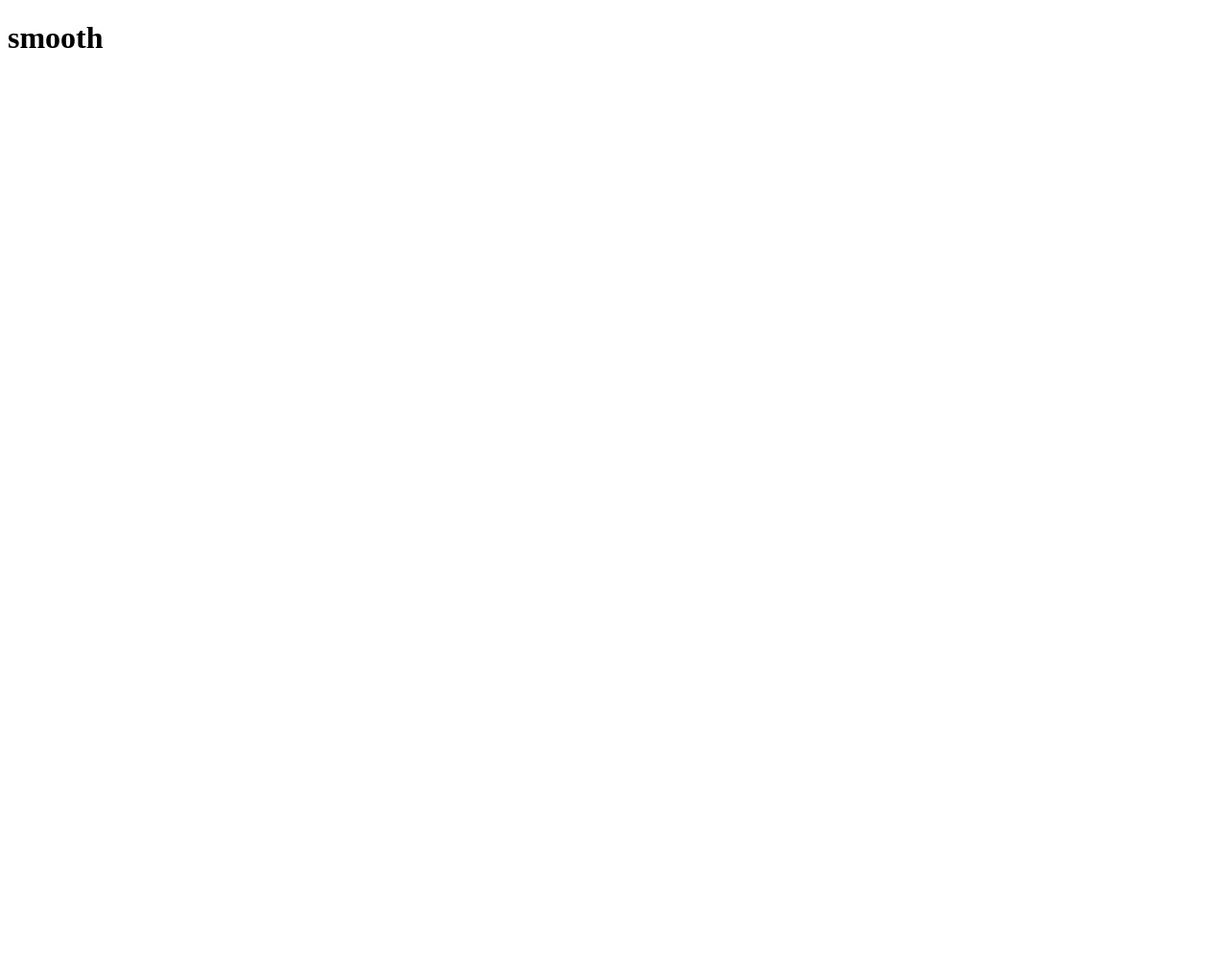
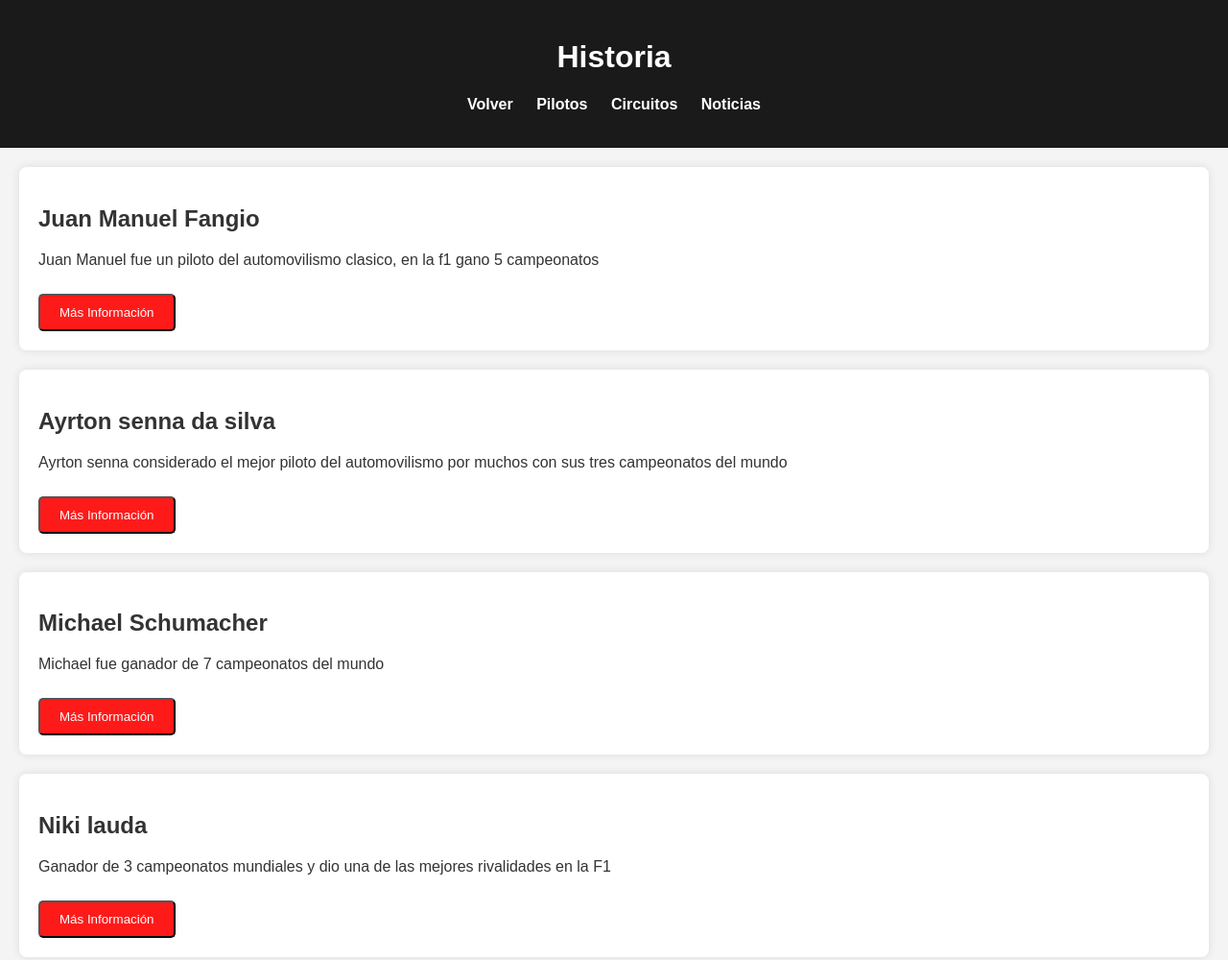
Before and after one commit to jruigar454/MotorSport, a plain HTML site: page src/historia.html in a window 1280 px wide. Shown: the top 1000 px of the page at 96% size. Before the commit the page ends 800 px from the top, so only its background shows below. Drawn offline with Linux system fonts and the light colour scheme.

Commit message:
07/02/2025

```diff
--- /dev/null
+++ b/index.css
@@ -0,0 +1,6 @@
+body {
+background-repeat: no-repeat;
+background-attachment: fixed;
+background-size: cover;
+    background-image: url('https://i.imgur.com/tSk0w3t.jpg');
+}
--- /dev/null
+++ b/src/css/ayrton.css
@@ -0,0 +1,7 @@
+body {
+    background-repeat: no-repeat;
+    background-attachment: fixed;
+    background-size: cover;
+        background-image: url('https://i.imgur.com/J5XqeuO.jpg');
+        color: #ffffff;
+    }
--- /dev/null
+++ b/src/css/index_f1.css
@@ -0,0 +1,73 @@
+body {
+    font-family: Arial, sans-serif;
+    margin: 0;
+    padding: 0;
+    background-color: #f4f4f4;
+    color: #333;
+    background-repeat: no-repeat;
+background-attachment: fixed;
+background-size: cover;
+    background-image: url('https://i.imgur.com/2fdIv3e.png');
+}
+
+header {
+    background-color: #1a1a1a;
+    color: white;
+    padding: 20px 0;
+    text-align: center;
+}
+
+nav ul {
+    list-style: none;
+    padding: 0;
+}
+
+nav ul li {
+    display: inline;
+    margin: 0 10px;
+}
+
+nav ul li a {
+    color: white;
+    text-decoration: none;
+    font-weight: bold;
+    transition: color 0.3s;
+}
+
+nav ul li a:hover {
+    color: #ff1a1a;
+}
+
+section {
+    padding: 20px;
+    margin: 20px;
+    background-color: white;
+    border-radius: 8px;
+    box-shadow: 0 0 10px rgba(0, 0, 0, 0.1);
+}
+
+.btn {
+    display: inline-block;
+    padding: 10px 20px;
+    margin-top: 10px;
+    background-color: #ff1a1a;
+    color: white;
+    text-decoration: none;
+    border-radius: 5px;
+    transition: background-color 0.3s, transform 0.3s;
+}
+
+.btn:hover {
+    background-color: #e60000;
+    transform: scale(1.05);
+}
+
+footer {
+    text-align: center;
+    padding: 10px 0;
+    background-color: #333;
+    color: white;
+    position: fixed;
+    bottom: 0;
+    width: 100%;
+}
--- /dev/null
+++ b/src/css/micheael.css
@@ -0,0 +1,73 @@
+body {
+    font-family: Arial, sans-serif;
+    margin: 0;
+    padding: 0;
+    background-color: #f4f4f4;
+    color: #ffffff;
+    background-repeat: no-repeat;
+background-attachment: fixed;
+background-size: cover;
+    background-image: url('https://i.imgur.com/qCxo5f4.jpg');
+}
+
+header {
+    background-color: #1a1a1a;
+    color: white;
+    padding: 20px 0;
+    text-align: center;
+}
+
+nav ul {
+    list-style: none;
+    padding: 0;
+}
+
+nav ul li {
+    display: inline;
+    margin: 0 10px;
+}
+
+nav ul li a {
+    color: white;
+    text-decoration: none;
+    font-weight: bold;
+    transition: color 0.3s;
+}
+
+nav ul li a:hover {
+    color: #ff1a1a;
+}
+
+section {
+    padding: 20px;
+    margin: 20px;
+    background-color: white;
+    border-radius: 8px;
+    box-shadow: 0 0 10px rgba(0, 0, 0, 0.1);
+}
+
+.btn {
+    display: inline-block;
+    padding: 10px 20px;
+    margin-top: 10px;
+    background-color: #ff1a1a;
+    color: white;
+    text-decoration: none;
+    border-radius: 5px;
+    transition: background-color 0.3s, transform 0.3s;
+}
+
+.btn:hover {
+    background-color: #e60000;
+    transform: scale(1.05);
+}
+
+footer {
+    text-align: center;
+    padding: 10px 0;
+    background-color: #333;
+    color: white;
+    position: fixed;
+    bottom: 0;
+    width: 100%;
+}
--- /dev/null
+++ b/src/css/niki.css
@@ -0,0 +1,14 @@
+body {
+    background-repeat: no-repeat;
+    background-attachment: fixed;
+    background-size: cover;
+        background-image: url('https://i.imgur.com/mskCmCN.jpg');
+        color: #000000;
+    }
+    section {
+        padding: 20px;
+        margin: 20px;
+        background-color: white;
+        border-radius: 8px;
+        box-shadow: 0 0 10px rgba(0, 0, 0, 0.1);
+    }
--- a/src/historia.html
+++ b/src/historia.html
@@ -1,11 +1,47 @@
 <!DOCTYPE html>
-<html lang="en">
+<html lang="es">
 <head>
     <meta charset="UTF-8">
     <meta name="viewport" content="width=<device-width>, initial-scale=1.0">
-    <title>Document</title>
+    <title>Historia</title>
+    <link rel="stylesheet" href="style.css">
 </head>
 <body>
-    <h1>smooth</h1>
+    <header>
+        <h1>Historia</h1>
+        <nav>
+            <ul>
+                <li><a href="index_f1.html">Volver</a></li>
+                <li><a href="#pilotos">Pilotos</a></li>
+                <li><a href="#circuitos">Circuitos</a></li>
+                <li><a href="#noticias">Noticias</a></li>
+            </ul>
+        </nav>
+    </header>
+    <section id="historia">
+        <h2>Juan Manuel Fangio</h2>
+        <p>Juan Manuel fue un piloto del automovilismo clasico, en la f1 gano 5 campeonatos</p>
+        <a href="historia.html"><button class="btn">Más Información</button></a>
+    </section>
+    <section id="historia">
+        <h2>Ayrton senna da silva</h2>
+        <p>Ayrton senna considerado el mejor piloto del automovilismo por muchos con sus tres campeonatos del mundo</p>
+        <a href="Pilotos\ayrton.html"><button class="btn">Más Información</button></a>
+    </section>
+    <section id="historia">
+        <h2>Michael Schumacher</h2>
+        <p>Michael fue ganador de 7 campeonatos del mundo </p>
+        <a href="historia.html"><button class="btn">Más Información</button></a>
+    </section>
+    <section id="historia">
+        <h2>Niki lauda</h2>
+        <p>Ganador de 3 campeonatos mundiales y dio una de las mejores rivalidades en la F1 </p>
+        <a href="Pilotos\ayrton.html"><button class="btn">Más Información</button></a>
+    </section>
+    <section id="historia">
+        <h2>alain prost</h2>
+        <p>Uno de los pilotos mas exitosos de la F1 con 4 campeonatos del mundo </p>
+        <a href="historia.html"><button class="btn">Más Información</button></a>
+    </section>
 </body>
 </html>
```
Also changed, not shown: index.html (+4 -3 lines), src/Pilotos/ayrton.html (added, +42 -0 lines), src/Pilotos/michael.html (added, +41 -0 lines), src/Pilotos/niki.html (added, +42 -0 lines), src/index_f1.html (+2 -1 lines), img/asfalto_index.jpg (deleted), img/aston_index.png (deleted), img/moto_index.png (deleted), src/pilotos.html (deleted).
